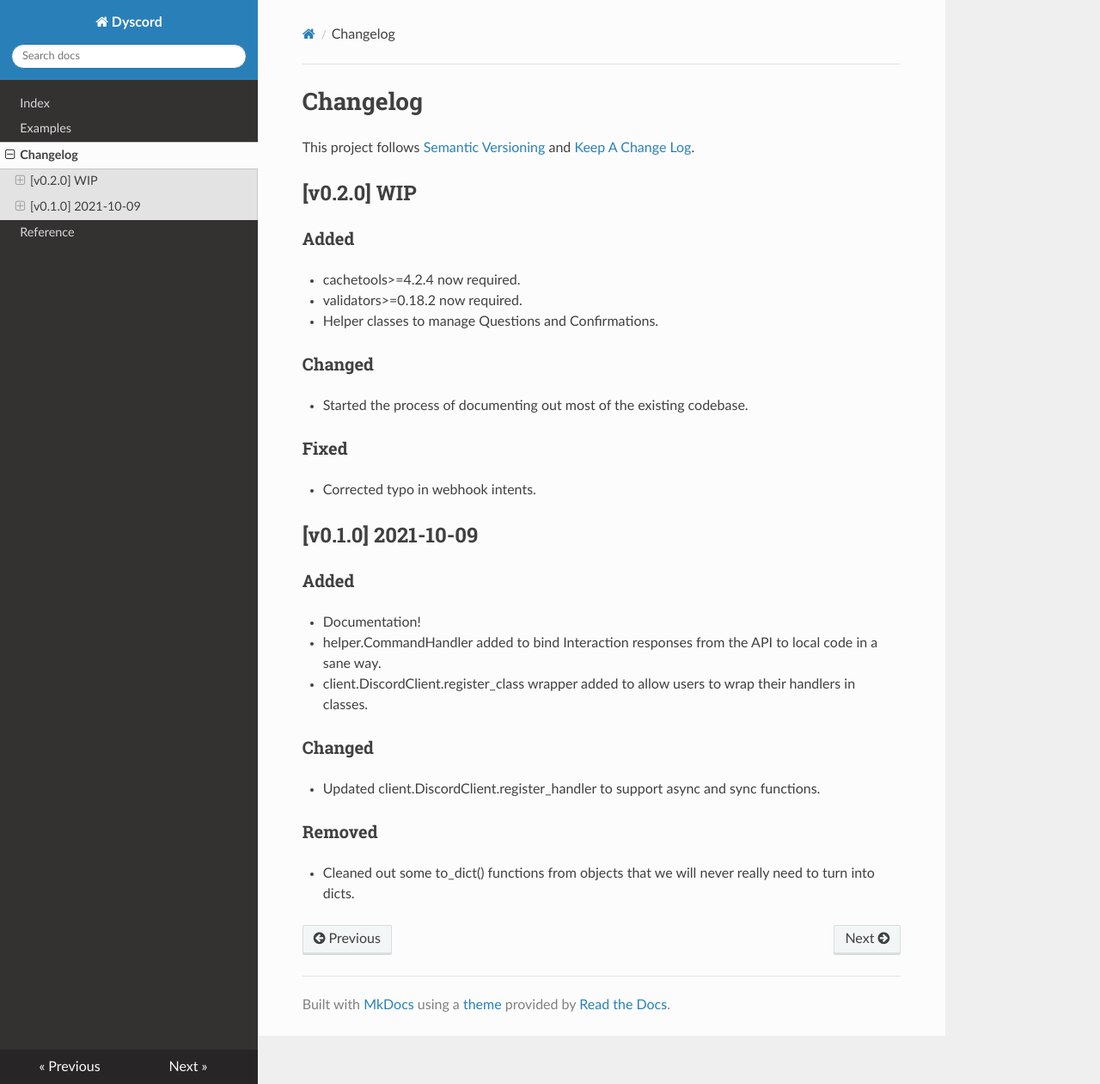
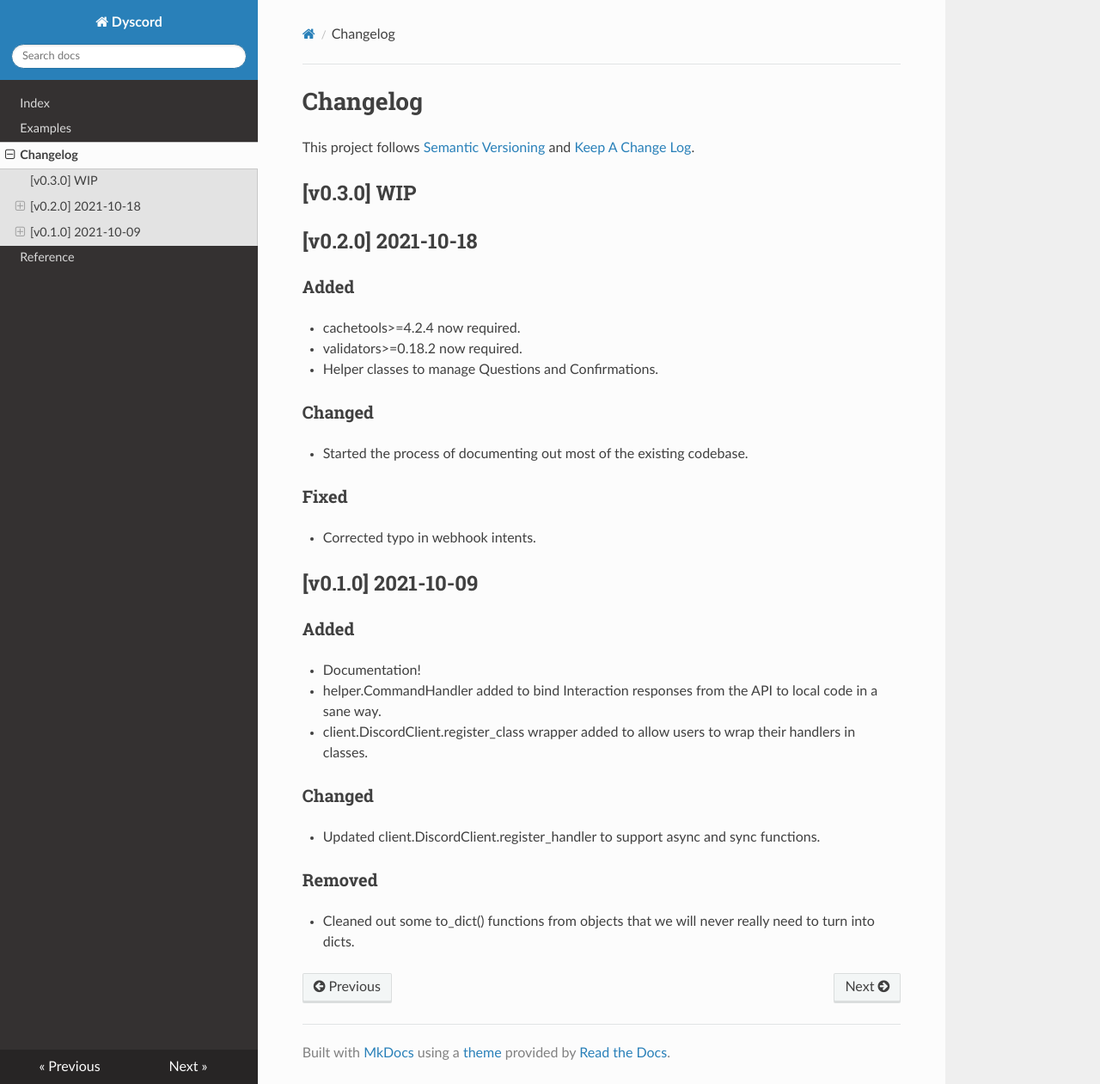
Before and after one commit to isbe-house/dyscord, an MkDocs documentation site: the page built from docs/changelog.md, in a window 1280 px wide and 1261 px high. Shown: the whole window at 86% size. Built offline with MkDocs 1.6.1, drawn with Linux system fonts in a browser that asks for light colours; nearby versions of some CDN libraries.

Commit message:
chore: begin 0.3.0 changelog.

```diff
--- a/docs/changelog.md
+++ b/docs/changelog.md
@@ -2,7 +2,9 @@
 
 This project follows [Semantic Versioning](https://semver.org/) and [Keep A Change Log](https://keepachangelog.com/en/1.0.0/).
 
-## [v0.2.0] WIP
+## [v0.3.0] WIP
+
+## [v0.2.0] 2021-10-18
 ### Added
 - cachetools>=4.2.4 now required.
 - validators>=0.18.2 now required.
```
